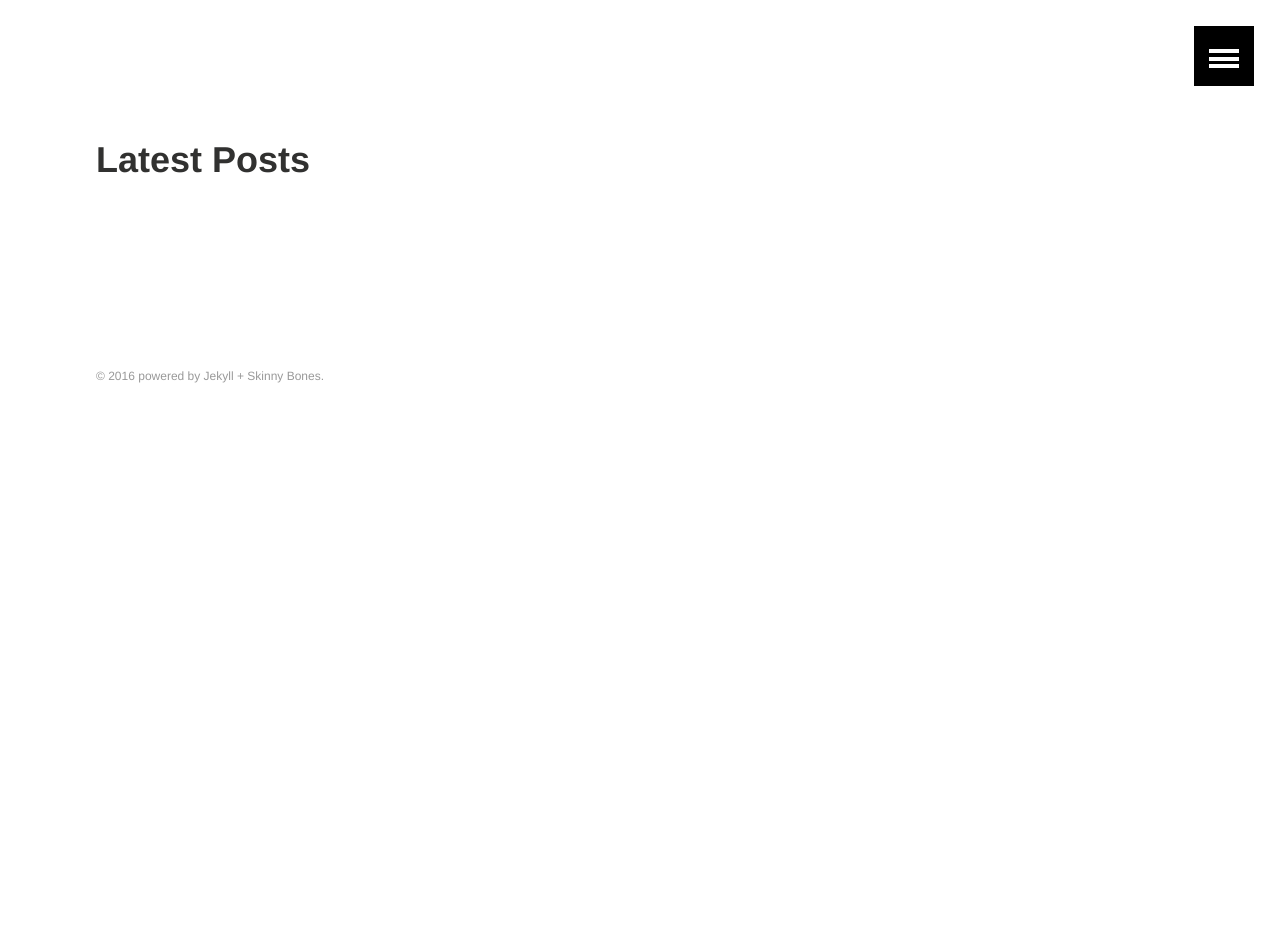
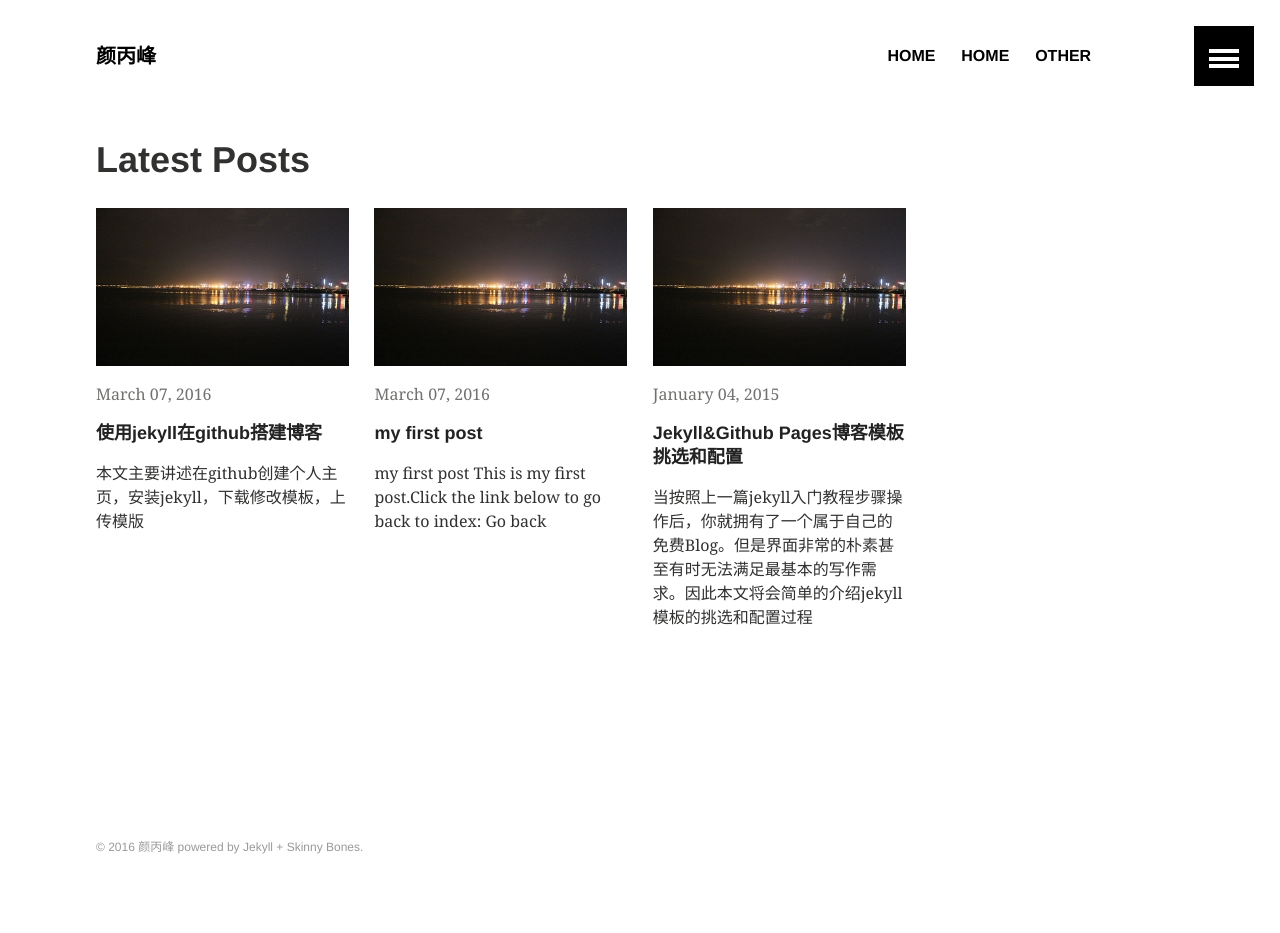
Before and after one commit to BingfengYan/BingfengYan.github.io, a Jekyll site: the page built from index.md, in a window 1280 px wide. Built offline with Jekyll 4.4.1, drawn with Linux system fonts in a browser that asks for light colours; before the commit the page ends 900 px from its top, so only the background shows below that.

Commit message:
添加了第一篇博客(在github搭建博客)

```diff
--- a/_config.yml
+++ b/_config.yml
@@ -1,10 +1,10 @@
 # Site wide configuration
 
-title:
-description:
-logo: # 120x120 px default image used for Twitter summary card
-teaser: # 400x250 px default teaser image used in image archive grid
-locale: en
+title:			颜丙峰
+description:	颜丙峰的博客
+logo: 			default.jpg
+teaser: 		IMG_0317.JPG
+locale:
 url:
 
 # Jekyll configuration
@@ -37,14 +37,14 @@ titlecase: true
 
 # Site owner
 owner:
-  name:
-  email:
+  name:			颜丙峰
+  email:		fxyaun@163.com
   twitter:
   google:
     ad-client:
     ad-slot:
   bio:
-  avatar: bio-photo.jpg # 160x160 px image for author byline
+  avatar: default.jpg
   disqus-shortname:
 
 
--- a/_data/navigation.yml
+++ b/_data/navigation.yml
@@ -1,6 +1,19 @@
 # Site navigation links
 
-- title:
-  url:
+- title:		Home
+  url:			/
   excerpt:
   image:
+
+
+- title:		Home
+  url:			/
+  excerpt:
+  image:
+
+
+
+- title:		other
+  url:			/other/
+  excerpt:
+  image:
--- /dev/null
+++ b/_posts/2015-01-04-choose-a-template-for-your-blog.md
@@ -0,0 +1,209 @@
+---
+layout: article
+title:  "Jekyll&Github Pages博客模板挑选和配置"
+toc: true
+disqus: true
+categories: jekyll
+---
+
+
+> 当按照上一篇[jekyll入门教程]({{ site.url }}/jekyll/how-to-build-a-blog-using-jekyll-markdown)步骤操作后，你就拥有了一个属于自己的免费Blog。但是界面非常的朴素甚至有时无法满足最基本的写作需求。因此本文将会简单的介绍jekyll模板的挑选和配置过程
+
+
+## 模板挑选
+
+jekyll的模板一般会有以下几个集中挑选的地方：
+
+- [jekyllthemes.org](http://jekyllthemes.org/)
+- [jekythemes.net](https://www.jekyllthemes.net/)
+- [mademistakes](https://mademistakes.com/work/jekyll-themes/) （本博客就是从这位大神的多个jekyll模板中挑选的）
+
+对于模板的挑选原则，博主觉得有以下几个参考点：
+
+- github支持的jekyll插件有限，模板是否需要额外插件支持
+- 是否支持disqus（Blog的评论区是一个基础功能）
+- 是否支持Google AdSense（写Blog的同时能给自己带来一些额外收入当然也是不错的！2333）
+- 配置是否简单（大部分配置是否能在YAML部分完成）
+- bug修复和新功能开发的速度是否稳定
+
+按照以上几个原则进行考评后，博主选择了[Skinny-Bones](http://mmistakes.github.io/skinny-bones-jekyll/)。下文也将围绕如何安装配置Skinny-Bones展开。
+
+## 模板安装
+
+安装过程比较简单，通过`git clone`将模板代码下载到本地目录中。运行`bundle install`进行依赖包安装（原理类似于python的virtualenv）。然后用`bundle exec jekyll serve`就可以查看模板效果了。以下是安装的过程和输出
+
+{% highlight bash %}
+{% raw %}
+michelles-mbp:Blog michellezhou$ sudo gem install bundler
+Fetching: bundler-1.7.11.gem (100%)
+Successfully installed bundler-1.7.11
+Parsing documentation for bundler-1.7.11
+Installing ri documentation for bundler-1.7.11
+1 gem installed
+michelles-mbp:skinny-bones-jekyll-master michellezhou$ bundle install
+Fetching gem metadata from https://rubygems.org/........
+Using blankslate 2.1.2.4
+Installing sass 3.4.7
+Installing thor 0.19.1
+Installing bourbon 4.0.2
+Using hitimes 1.2.2
+Using timers 4.0.1
+Using celluloid 0.16.0
+Using fast-stemmer 1.0.2
+Installing classifier-reborn 2.0.2
+Using coffee-script-source 1.8.0
+Using execjs 2.2.2
+Using coffee-script 2.3.0
+Using colorator 0.1
+Using ffi 1.9.6
+Using jekyll-coffeescript 1.0.1
+Using jekyll-gist 1.1.0
+Using jekyll-paginate 1.1.0
+Installing jekyll-sass-converter 1.2.1
+Using rb-fsevent 0.9.4
+Using rb-inotify 0.9.5
+Installing listen 2.7.11
+Installing jekyll-watch 1.1.2
+Using kramdown 1.5.0
+Using liquid 2.6.1
+Installing mercenary 0.3.4
+Using posix-spawn 0.3.9
+Using yajl-ruby 1.1.0
+Using pygments.rb 0.6.0
+Installing redcarpet 3.2.0
+Using safe_yaml 1.0.4
+Using parslet 1.5.0
+Using toml 0.1.2
+Installing jekyll 2.4.0
+Installing jekyll-sitemap 0.6.1
+Installing neat 1.7.0
+Installing octopress-hooks 2.2.1
+Installing octopress-escape-code 1.0.2
+Installing octopress-docs 0.0.9
+Installing octopress-deploy 1.0.0
+Installing titlecase 0.1.1
+Installing octopress 3.0.0.rc.15
+Using bundler 1.7.11
+Your bundle is complete!
+Use `bundle show [gemname]` to see where a bundled gem is installed.
+{% endraw %}
+{% endhighlight %}
+
+
+这里需要特别指出的是，如果简单的通过`jekyll serve`命令启动jekyll的话会有如下的报错。如前文所说模板是通过bundle安装独立的依赖包环境的，因此一定需要通过`bundle exec jekyll serve`才能够使用到本目录下的依赖环境正常运行
+
+{% highlight bash %}
+{% raw %}
+michelles-mbp:skinny-bones-jekyll-master michellezhou$ jekyll server
+WARN: Unresolved specs during Gem::Specification.reset:
+      redcarpet (~> 3.1)
+      jekyll-watch (~> 1.1)
+      classifier-reborn (~> 2.0)
+WARN: Clearing out unresolved specs.
+Please report a bug if this causes problems.
+/Library/Ruby/Gems/2.0.0/gems/jekyll-2.5.3/bin/jekyll:21:in block in <top (required)>': cannot load such file -- jekyll/version (LoadError)
+	from /Library/Ruby/Gems/2.0.0/gems/mercenary-0.3.5/lib/mercenary.rb:18:in program'
+	from /Library/Ruby/Gems/2.0.0/gems/jekyll-2.5.3/bin/jekyll:20:in <top (required)>'
+	from /usr/bin/jekyll:23:in load'
+	from /usr/bin/jekyll:23:in <main>'
+michelles-mbp:skinny-bones-jekyll-master michellezhou$ bundle exec jekyll server
+Configuration file: /Users/michellezhou/Blog/skinny-bones-jekyll-master/_config.yml
+            Source: /Users/michellezhou/Blog/skinny-bones-jekyll-master
+       Destination: /Users/michellezhou/Blog/skinny-bones-jekyll-master/_site
+      Generating...
+                    done.
+ Auto-regeneration: enabled for '/Users/michellezhou/Blog/skinny-bones-jekyll-master'
+Configuration file: /Users/michellezhou/Blog/skinny-bones-jekyll-master/_config.yml
+    Server address: http://0.0.0.0:4000/
+  Server running... press ctrl-c to stop.
+{% endraw %}
+{% endhighlight %}
+
+
+## 模板基本配置
+
+然后就是模板的配置，配置过程相对简单。比较费时的地方就是为自己的博客挑选头像和文章简介图片（teaser）。博主这里头像用PhotoEditor将照片调整到模板推荐的`120x120`大小，文章简介直接在google上搜`400x250`然后将图片放置到根目录下的`/images/`并进行配置即可。这里需要指出的是，如果*不是*Github Project Page，那么这里的`url`配置需要留空。如果将`url`配置成自己Blog在github的地址会给本地调试带来困难。例如还未上传到github上的image将在本地调试的时候无法访问。以下是本博客的配置文件：
+
+
+{% highlight bash %}
+{% raw %}
+title: "cenalulu's Tech Blog"
+description: "Collection of everythings I want to record down especially for tech"
+logo: logo.jpg # 120x120 px default image used for Twitter summary card
+teaser: teaser.jpg# 400x250 px default teaser image used in image archive grid
+locale:
+url:
+
+sass:
+    sass_dir: _sass
+    style: compressed
+permalink: /:categories/:title/
+markdown: kramdown
+highlighter: pygments
+gems:
+  - jekyll-sitemap
+
+
+owner:
+  name: cenalulu（卢钧轶）
+  email: cenalulu@gmail.com
+  twitter: cenalulu
+  google:
+    ad-client:
+    ad-slot:
+  bio:
+  avatar: bio-photo.jpg # 160x160 px image for author byline
+disqus-shortname: cenalulu
+
+{% endraw %}
+{% endhighlight %}
+
+
+下图是基本配置后的博客效果
+![blog preview](/images/jekyll/blog_preview.png)
+
+
+## 模板页头导航配置
+
+只进行基本配置博客会显得比较单调。这部分介绍下页头导航栏的配置。具体配置在`_data/navigation.yml`中进行。拿本博客的页头导航举例，具体语法如下：
+
+{% highlight yaml %}
+{% raw %}
+
+- title: Home
+  url: /
+  excerpt:
+  image:
+
+- title: MySQL
+  url: /mysql/
+
+- title: Linux
+  url: /linux/
+
+- title: Python
+  url: /python/
+
+- title: Jekyll
+  url: /jekyll/
+
+{% endraw %}
+{% endhighlight %}
+
+
+当然光进行这样的配置，仅仅是做到了显示页头导航的作用。如果要使得点击每个页头标签能够跳转到对应分类的博文列表的话，还需要在根目录下建立和category名对应的文件夹，并在文件夹中放置一个`index.md`的文件用作于分类导航页的渲染。还是拿本博客举例，可以看到页头上方有：mysql, python, linux, jekyll 四个分类。那么我们就需要在blog的根目录下手工创建四个文件夹`mysql`,`python`,`linux`,`jekyll`，并且在这四个文件夹中都创建一个`index.md`。这个文件的内容决定了每个分类的首页如何展示。当然最简单快速的方法是把根目录下的`index.md`copy过来稍作修改。同时把permalink配置删掉，再把 `site.posts` 改成`site.categories.mysql`这里`mysql`替换为对应分类的名字即可。修改后的结果如下图：
+
+![blog preview_with_navi](/images/jekyll/blog_preview_with_navi.png)
+
+
+
+## 其他配置
+
+本文只是介绍的最基础的模板和安装配置过程。mmistake大神出品的模板界面风格迥异，但是配置却基本相同。详细可以参见他的[配置文档](https://mmistakes.github.io/skinny-bones-jekyll/getting-started/)。 而其他jekyll模板本文虽然没有涉及介绍，他们的基本安装和配置思路是基本一致的，即：下载解压，覆盖原Blog目录，基本配置，上传到github。
+由于skinny bones支持的功能非常多，博客后续也还会针对各个常用功能做详细介绍。其他常用功能例如：
+
+- [disqus支持]({{ site.url }}jekyll/setup-comment-for-your-blog/)
+- [google adsense支持]({{ site.url }}jekyll/jekyll-with-google-advertisement/)
+- social share link支持等
+
+当然读者也可以自己探索模板的具体配置方式，mmistake也提供了[官方配置文档](https://mmistakes.github.io/skinny-bones-jekyll/getting-started/)，同时也提供了[在线样例](https://mmistakes.github.io/skinny-bones-jekyll/)。如果读者觉得在线样例中的example page非常漂亮想要搬到自己Blog中来的话，也可以通过github的[gh-page branch](https://github.com/mmistakes/skinny-bones-jekyll/tree/gh-pages)来查看的具体markdown源文件的写法。
--- /dev/null
+++ b/_posts/2016-03-07-first-post.md
@@ -0,0 +1,7 @@
+---
+layout: default
+title: my first post
+---
+<h1>{{ page.title }}</h1>
+<p>This is my first post.Click the link below to go back to index:</p>
+<a href="{{ site.baseurl }}/index.html">Go back</a>
--- /dev/null
+++ b/_posts/2016-03-08-github-pages-using-jekyll.md
@@ -0,0 +1,214 @@
+---
+layout: article
+title:  "使用jekyll在github搭建博客"
+date:   2016-03-07 20:13:18 +0800
+categories: other
+---
+
+> 本文主要讲述在github创建个人主页，安装jekyll，下载修改模板，上传模版
+
+## github主页创建
+
+1. 首先在[github](https://github.com)网站注册帐号;
+2. 创建完帐号后，个人界面右上角“+”处添加!"New repository"
+![如图1](/images/other/使用jekyll在github搭建博客/微信截图_20160308205300.png)
+![如图2](/images/other/使用jekyll在github搭建博客/1111.png)
+*注意：*1.在上图中第一步填写的是“username.github.io”,下边在应该在master分支上编辑，且在使用jekyll serve访问网页时应是“username.github.io”；假如是随意填写的文件,下边应该在gh-pages分支上编写，网页访问时应是“username.github.com/projectname”。2.需要说明一下，在上边创建时，假如添加"readme.md"文件，下一步应该clone远程文件。
+3. 创建了仓库后，我们就需要管理它，无论是管理本地仓库还是远程仓库都需要Git客户端。Git客户端实际上十分强大，它本身就可以offline的创建本地仓库，而本地仓库和远程仓库之间的同步也是通过Git客户端完成的。这里省略了windows下安装和使用Git客户端的基本技巧，您应该已经掌握此技能了。虽然，您仍然可以按照本教程的指引完成一个简单的网站，但是后期的维护工作无论如何都不能少了这项技能。
+
+
+## 安装jekyll
+
+1. 首先，按需到 [RubyInstallers](http://rubyinstaller.org/downloads)(需要翻墙)下载一个 Ruby 安装包，根据实际需求，鄙人选择“Ruby 2.2.2 (x64)”。
+安装的时候注意勾选“Add Ruby executables to your PATH”，设置环境变量，这样一来，你将能在 Windows 命令行直接使用 Ruby 的相关命令。
+![如图3](/images/other/使用jekyll在github搭建博客/222.png)
+*Add Ruby executables to your PATH*
+2. 安装 Ruby DevKit
+除此，由于 Jekyll 的一些依赖需要支持（例如 yajl-ruby），还需要安装一个 [Ruby DevKit](http://rubyinstaller.org/downloads)(一定要注意与Ruby版本的对应性)，Ruby 的开发工具包，一样在此 按需获取，鄙人选择 DevKit-mingw64-64-4.7.2-20130224-1432-sfx.exe。
+这是一个压缩包， 为它建个目录（永久）并解压进去，例如 C:\RubyDevKit，进入此目录并初始化。
+{% highlight bash %}
+{% raw %}
+cd C:\RubyDevKit
+ruby dk.rb init
+{% endraw %}
+{% endhighlight %}
+若它不能自动获取 Ruby 目录时，需编辑其目录下的 config.yml 文件手动照葫芦画飘在后面加上(一定要参考文件里边的格式书写，当时在这了栽了很长时间当时解决方法在[在里](http://stackoverflow.com/questions/30113666/invalid-configuration-or-no-rubies-listed-please-fix-config-yml-and-rerun-ru))
+{% highlight bash %}
+{% raw %}
+- C:/Ruby22-x64
+{% endraw %}
+{% endhighlight %}
+最后安装 DevKit
+{% highlight bash %}
+{% raw %}
+ruby dk.rb install
+{% endraw %}
+{% endhighlight %}
+
+3. 安装 Jekyll
+假如你打算将博客托管到 GitHub 上，建议直接跳到 github-pages(这句话的意思是假如不需要在本地仿真的话可以跳过)
+和 Linux 一样，在 Windows 上安装 Jekyll 仅需在命令行输入(这个是在线安装，只能翻墙才行，但是会出现连接失败等错误，一定要多试几次；当然网页也有的说使用淘宝源，但是我没有试)
+{% highlight bash %}
+{% raw %}
+gem install jekyll
+{% endraw %}
+{% endhighlight %}
+等待安装后，你就可以使用 Jekyll，使用 jekyll new 命令即可简单生成一个默认的博客，例如
+{% highlight bash %}
+{% raw %}
+jekyll new blog
+{% endraw %}
+{% endhighlight %}
+测试jekyll服务：
+安装好之后就可以测试我们的环境了。用cmd进入到上一节我们创建的目录，执行下面命令：(当时我用各个游览器没有出现网页，我又用火狐浏览器就可以了)
+{% highlight bash %}
+{% raw %}
+$jekyll serve
+{% endraw %}
+{% endhighlight %}
+jekyll此时会在localhost的4000端口监听http请求，用浏览器访问http://localhost:4000，之前的页面出现了！
+*补充：*
+jekyll是如何工作的
+在jekyll解析你的网站结构前，需要确保网站目录像下面那样：
+{% highlight bash %}
+{% raw %}
+|—— _config.yml
+|—— _includes
+|—— _layouts
+|	|—— default.html
+|   |—— post.html
+|—— _posts
+|   |—— 20011-10-25-open-source-is-good.html
+|   |—— 20011-04-26-hello-world.html
+|—— _site
+|—— index.html
+|—— assets
+   |—— css
+       |—— style.css
+   |—— javascripts
+
+{% endraw %}
+{% endhighlight %}
+说明：
+- _config.yml：保存配置，该配置将影响jekyll构造网站的各种行为。关于配置的详细文档在这里
+- _includes：该目录下的文件可以用来作为公共的内容被其他文章引用，就跟C语言include头文件的机制完全一样，jekyll在解析时会对{\% include \%}(这里是人为的添加的“\”)标记扩展成对应的在_includes文件夹中的文件
+- _layouts：该目录下的文件作为主要的模板文件
+- _posts：文章或网页应当放在这个目录中，但需要注意的是，文章的文件名必须是YYYY-MM-DD-title
+- _site：上面提到过，这是jekyll默认的转化结果存放的目录
+- assets：这个目录没有强制的要求，主要目的是存放你的资源文件，图片、样式表、脚本等。
+*一个例子:*
+完成一个例子总是最快的入门方式。
+对于基于静态页面的网站，你显然不希望每篇文章都要写html、head等与文章本身无关的重复的东西，那么容易想到的是将这些东西作为模板提取出来，以便复用，_layouts文件夹中的文件可以作为这样的模板。现在我们在_layouts文件夹中创建一个模板文件，default.html：
+{% highlight bash %}
+{% raw %}
+
+<html>
+   <head>
+       <meta http-equiv="Content-Type" content="text/html; charset=UTF-8" />
+       <title>My blog</title>
+   </head>
+   <body>
+   {{content }}
+   </body>
+<html>
+
+{% endraw %}
+{% endhighlight %}
+default.html包含了每个html都需要的一些标记，以及一个个liquid标记。{{ … }}是liquid中用来表示“内容”的标记，其中的对象在解析时会被替换成文件到页面中
+content：表示在这里的地方用子页面的内容替换。
+现在我们来实现一个主页，在根目录下，创建一个index.html
+{% highlight bash %}
+{% raw %}
+
+---
+layout: default
+---
+<h1>Hello jekyll</h1>
+<p>This is the index page</p>
+
+
+{% endraw %}
+{% endhighlight %}
+除了普通的html标记外，开头这一段称为YAML格式，以一行---开头，一行---结尾，在虚线的中间以key-value的形式对一些全局变量进行赋值。
+layout变量表示该文章应当使用_layouts/default这个文件作为父模板，并将index.html中的内容替换父模板中的{{content }}标记。
+在根目录中启动jekyll serve，并访问http://localhost:4000，你将得到下面页面：
+![如图4](/images/other/使用jekyll在github搭建博客/2222.png)
+该页面的Html源码如下，可以看到，index.html中的内容替换了default.html中的{{content }}
+{% highlight bash %}
+{% raw %}
+
+<html>
+  <head>
+      <meta http-equiv="Content-Type" content="text/html; charset=UTF-8" />
+      <title>My blog</title>
+  </head>
+  <body>
+  <h1>Hello jekyll</h1>
+<p>This is the index page</p>
+  </body>
+<html>
+
+
+
+{% endraw %}
+{% endhighlight %}
+现在请观察一下_site中的index.html，就是上面的Html代码！OK，现在你明白jekyll的工作方式了吧，它仅仅一次性的完成静态页面的转化，其余的事情全都交给普通的web server了！
+需要注意的是，如果你失败了，请确保你的文件都是UTF-8 without BOM的格式。
+4. GitHub Pages Ruby Gem
+GitHub 提供 github-pages 这个 gem，方便我们本地搭建和 GitHub Pages 线上相同的 Jekyll 环境，包括 Jekyll、少部分插件、Markdown 渲染引擎等等。
+安装 gem(这个也是在线安装的，多试几次就好)
+
+{% highlight bash %}
+{% raw %}
+gem install github-pages
+{% endraw %}
+{% endhighlight %}
+或许版本不够新，但一定最适合将博客托管在 GitHub Pages 的你。
+若你的博客托管在 GitHub，又想使用语法高亮（pygments），那么你需要安装 Python。到 Python Releases for Windows 按需下载 Python 2，安装时和 Ruby 一样，如图注意勾选设置环境变量的选项。
+![如图5](/images/other/使用jekyll在github搭建博客/1112.png)
+Python 设置环境变量
+安装 pygments
+{% highlight bash %}
+{% raw %}
+pip install pygments
+{% endraw %}
+{% endhighlight %}
+安装对应的 gem
+{% highlight bash %}
+{% raw %}
+gem install pygments.rb
+{% endraw %}
+{% endhighlight %}
+在配置中启用（不知道怎么配置，但是查网上还想说默认就是这样配置的）
+{% highlight bash %}
+{% raw %}
+highlighter: pygments
+{% endraw %}
+{% endhighlight %}
+你也可以使用 Rouge，安装
+{% highlight bash %}
+{% raw %}
+gem install rouge
+{% endraw %}
+{% endhighlight %}
+在配置中启用
+{% highlight bash %}
+{% raw %}
+highlighter: rouge
+{% endraw %}
+{% endhighlight %}
+5. 安装 wdm（可选）
+从 v2.4.0 开始，Jekyll 本地部署时，会相当于以前版本加 --watch 一样，监听其源文件的变化，而 Windows 似乎有时候并不会奏效，不过鄙人使用并没碰到。当然你若碰到，可安装 wdm (Windows Directory Monitor ) 来改善这个问题。
+鄙人本不想安装，但运行 jekyll s 时，会有以下提醒
+{% highlight bash %}
+{% raw %}
+Please add the following to your Gemfile to avoid polling for changes:
+  gem 'wdm', '>= 0.1.0' if Gem.win_platform?
+{% endraw %}
+{% endhighlight %}
+于是强迫症发，只好安装（我也遇到了，所以也照着做了）
+{% highlight bash %}
+{% raw %}
+gem install wdm
+{% endraw %}
+{% endhighlight %}
```
Also changed, not shown: other/index.md (added, +11 -0 lines), images/IMG_0317.JPG (added), images/default.jpg (added), images/other/使用jekyll在github搭建博客/1111.png (added), images/other/使用jekyll在github搭建博客/1112.png (added), images/other/使用jekyll在github搭建博客/222.png (added), images/other/使用jekyll在github搭建博客/2222.png (added), images/other/使用jekyll在github搭建博客/微信截图_20160308205300.png (added).
